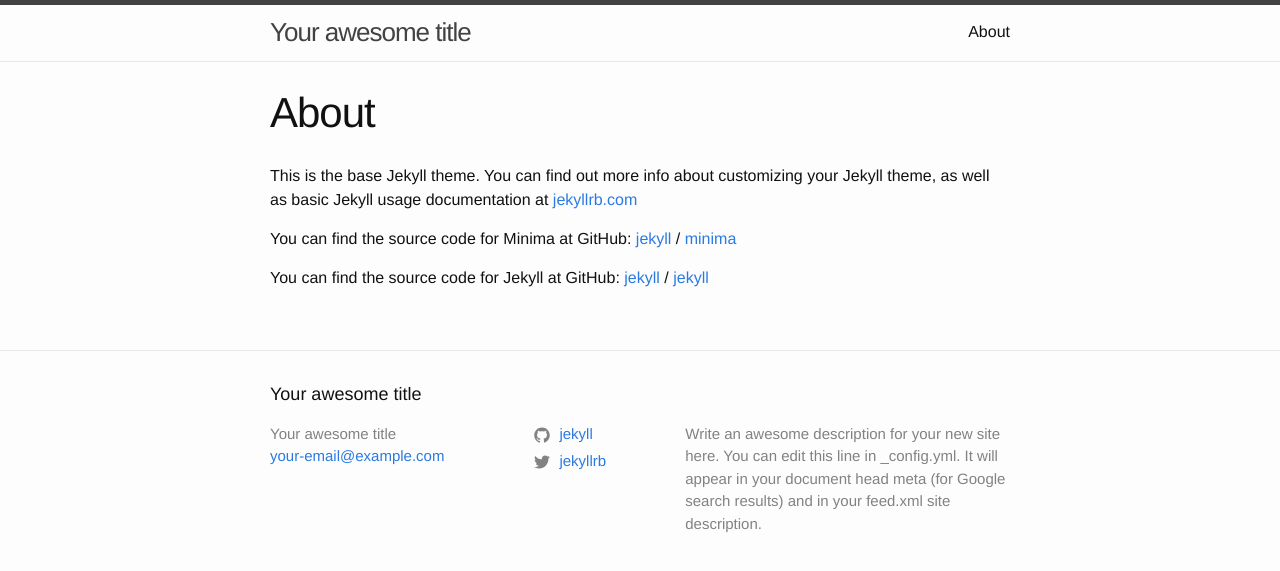
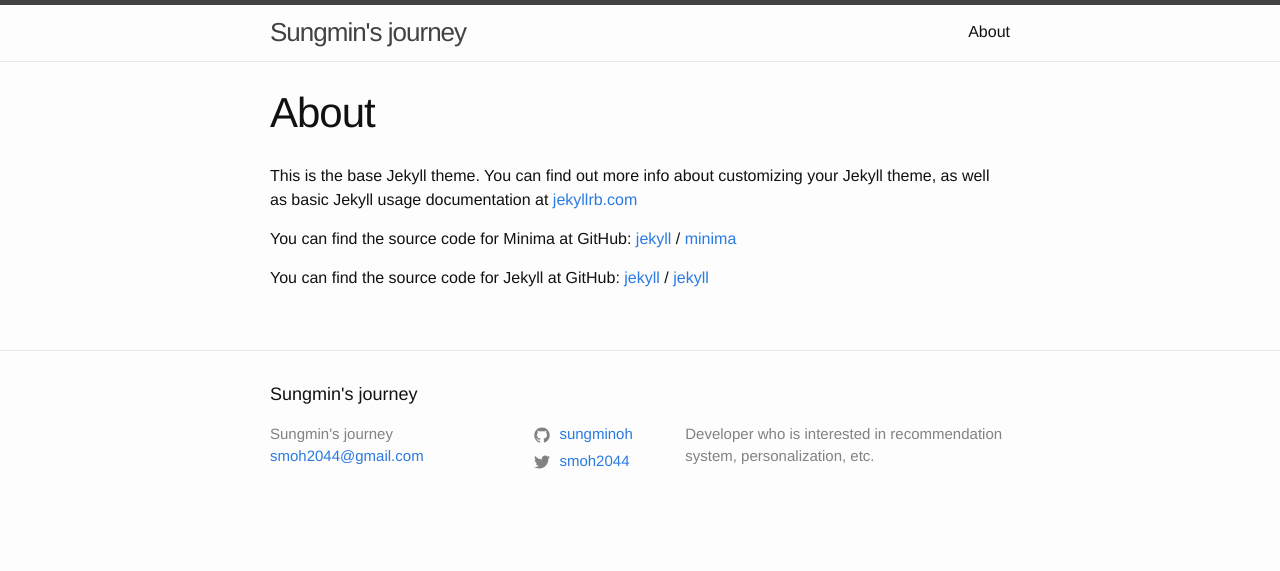
Before and after one commit to sungminoh/sungminoh.github.io, a Jekyll site: the page built from about.md, in a window 1280 px wide. Shown: the top 571 px of the page. Built offline with Jekyll 4.4.1, drawn with Linux system fonts in a browser that asks for light colours.

```diff
--- a/Gemfile
+++ b/Gemfile
@@ -20,6 +20,9 @@ gem "minima", "~> 2.0"
 # If you have any plugins, put them here!
 group :jekyll_plugins do
   gem "jekyll-feed", "~> 0.6"
+  gem 'jekyll-default-layout'
+  gem 'jekyll-titles-from-headings'
+  gem 'jekyll-last-modified-at'
 end
 
 # Windows does not include zoneinfo files, so bundle the tzinfo-data gem
--- a/_config.yml
+++ b/_config.yml
@@ -13,22 +13,28 @@
 # you will see them accessed via {{ site.title }}, {{ site.email }}, and so on.
 # You can create any custom variable you would like, and they will be accessible
 # in the templates via {{ site.myvariable }}.
-title: Your awesome title
-email: your-email@example.com
+title: Sungmin's journey
+email: smoh2044@gmail.com
 description: >- # this means to ignore newlines until "baseurl:"
-  Write an awesome description for your new site here. You can edit this
-  line in _config.yml. It will appear in your document head meta (for
-  Google search results) and in your feed.xml site description.
+  Developer who is interested in recommendation system, personalization, etc.
 baseurl: "" # the subpath of your site, e.g. /blog
-url: "" # the base hostname & protocol for your site, e.g. http://example.com
-twitter_username: jekyllrb
-github_username:  jekyll
+url: "https://sungminoh.github.io" # the base hostname & protocol for your site, e.g. http://example.com
+twitter_username: smoh2044
+github_username: sungminoh
 
 # Build settings
 markdown: kramdown
 theme: minima
 plugins:
   - jekyll-feed
+  - jekyll-default-layout
+  - jekyll-titles-from-headings
+  - jekyll-last-modified-at
+
+titles_from_headings:
+  enabled:     true
+  strip_title: false
+  collections: false
 
 # Exclude from processing.
 # The following items will not be processed, by default. Create a custom list
--- /dev/null
+++ b/_sass/_custom.scss
@@ -0,0 +1,42 @@
+.post-content {
+  table {
+    border-collapse: collapse;
+    border-spacing: 0px;
+    width: 100%;
+    overflow: auto;
+    break-inside: auto;
+    text-align: left;
+    margin: 0.8em 0;
+    padding: 0;
+    word-break: initial;
+  }
+  table tr {
+    border-top: 1px solid #cccccc;
+    margin: 0;
+    padding: 0;
+  }
+  table tr:nth-child(2n) {
+    background-color: #f8f8f8;
+  }
+  table tr th {
+    font-weight: bold;
+    border: 1px solid #cccccc;
+    text-align: left;
+    margin: 0;
+    padding: 6px 13px;
+  }
+  table tr td {
+    border: 1px solid #cccccc;
+    text-align: left;
+    margin: 0;
+    padding: 6px 13px;
+  }
+  table tr th:first-child,
+  table tr td:first-child {
+    margin-top: 0;
+  }
+  table tr th:last-child,
+  table tr td:last-child {
+    margin-bottom: 0;
+  }
+}
--- a/_sass/minima.scss
+++ b/_sass/minima.scss
@@ -45,5 +45,6 @@ $on-laptop:        800px !default;
 @import
   "minima/base",
   "minima/layout",
-  "minima/syntax-highlighting"
+  "minima/syntax-highlighting",
+  "custom"
 ;
```
Also changed, not shown: _layouts/post.html (+14 -1 lines), _posts/2018-01-04-mac-applications.markdown (added, +134 -0 lines), _posts/2018-01-04-welcome-to-jekyll.markdown (deleted, +0 -25 lines), _posts/2018-02-07-chrome-extension.markdown (added, +57 -0 lines), Gemfile.lock.
